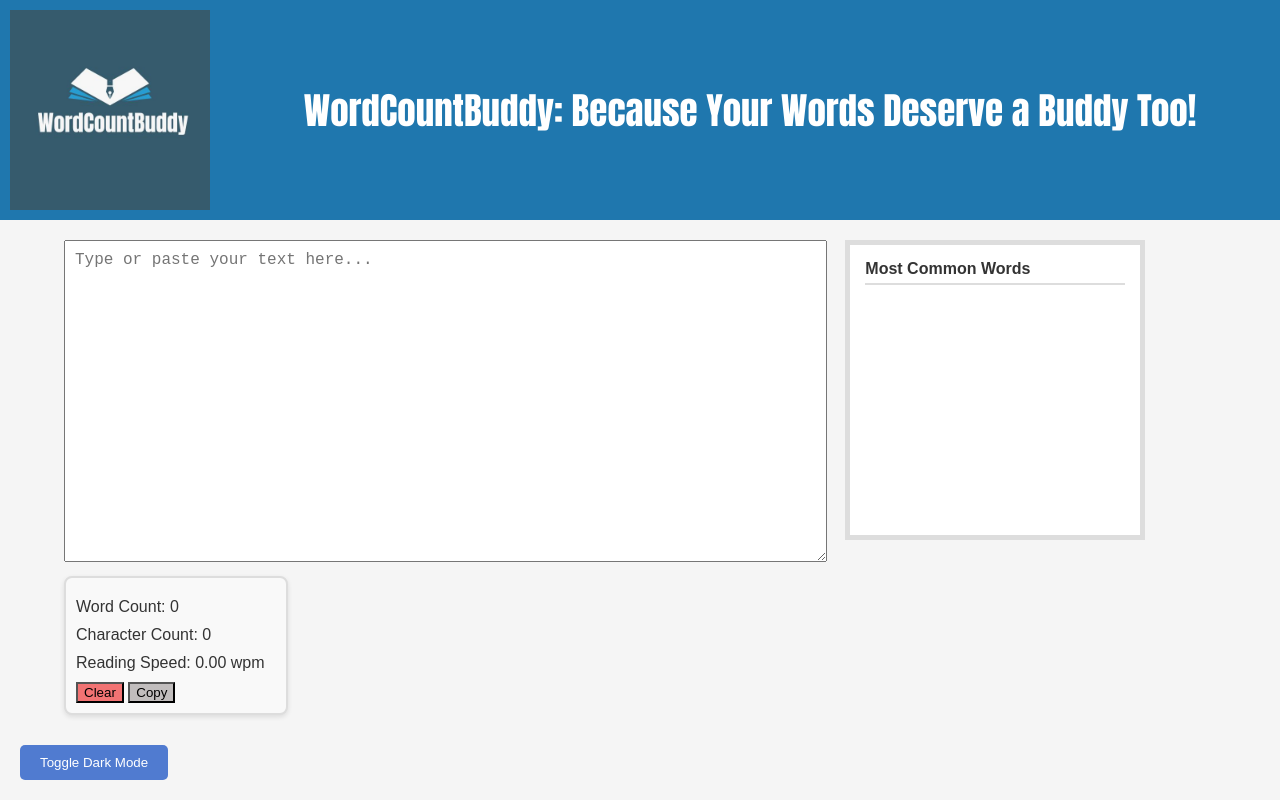
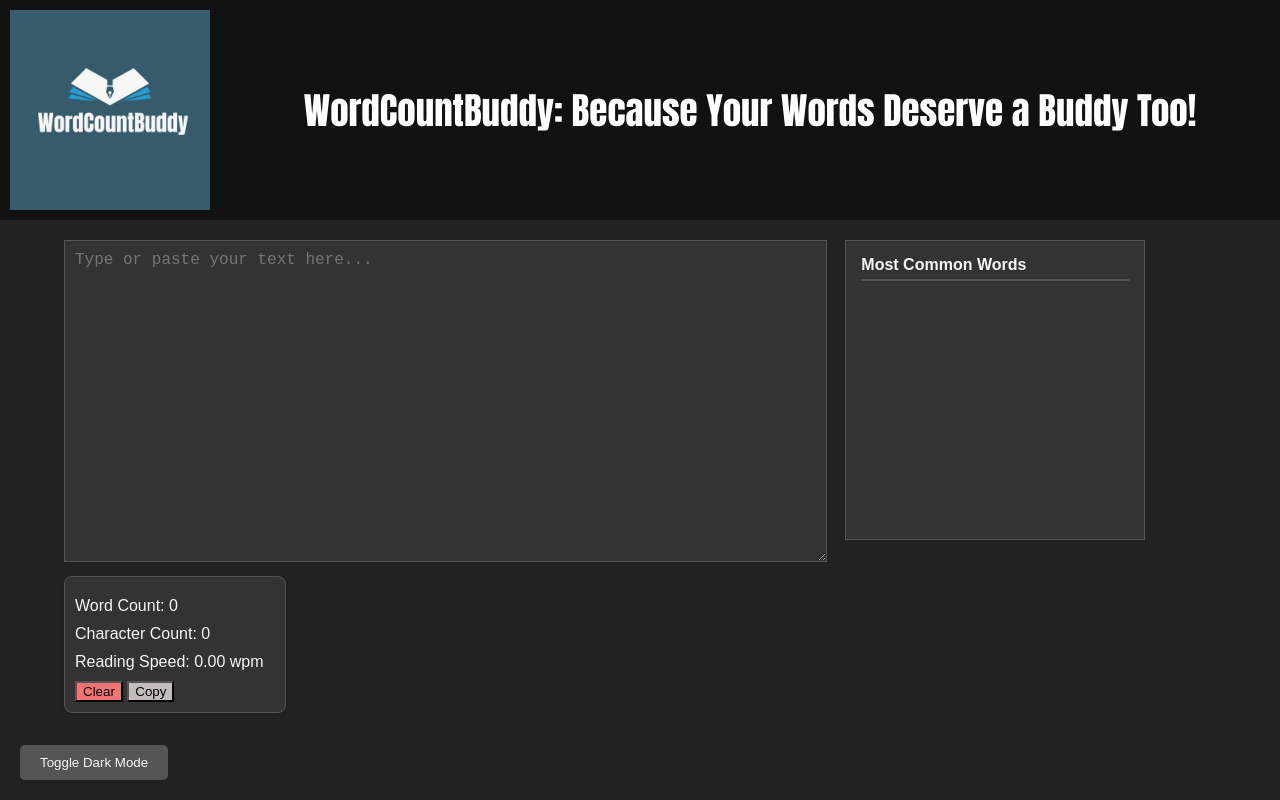
Before and after one commit to RonneeRybakov/WordCountBuddy, a plain HTML site: page index.html in a window 1280 px wide. Both pictures are taken after a click on the button "Toggle Dark Mode". Drawn offline with Linux system fonts and the light colour scheme.

Commit message:
Dark mode added

```diff
--- a/scripts.js
+++ b/scripts.js
@@ -5,8 +5,11 @@ document.addEventListener("DOMContentLoaded", () => {
   const readingSpeedDisplay = document.getElementById("readingSpeed");
   const clearButton = document.getElementById("clearButton");
   const copyButton = document.getElementById("copyButton");
+  const darkModeButton = document.querySelector(".dark-mode-button");
 
   textInput.addEventListener("input", updateCounts);
+
+  darkModeButton.addEventListener("click", toggleDarkMode);
 
   clearButton.addEventListener("click", () => {
     textInput.value = "";
@@ -36,5 +39,9 @@ document.addEventListener("DOMContentLoaded", () => {
     return readingTime.toFixed(2); // reading time in minutes
   }
 
+  function toggleDarkMode() {
+    document.body.classList.toggle("dark-mode");
+  }
+
   updateCounts();
 });
--- a/styles.css
+++ b/styles.css
@@ -157,18 +157,35 @@ header {
 }
 
 .dark-mode-button:hover {
-  background-color: #111d86; /* Button hover color */
+  background-color: #111d86;
 }
 
 /* Dark mode styles */
 .dark-mode {
-  background-color: #333;
+  background-color: #222; /* Dark background for the entire page */
   color: #f5f5f5;
 }
 
+.dark-mode header {
+  background-color: #111;
+}
+
+.dark-mode .text-box textarea {
+  background-color: #333;
+  color: #f5f5f5;
+  border: 1px solid #555;
+}
+
+.dark-mode .counters {
+  background-color: #333;
+  color: #f5f5f5;
+  border: 1px solid #555;
+}
+
 .dark-mode .info-boxes .common-words {
-  background-color: #444;
+  background-color: #333;
   border: 1px solid #555;
+  color: #f5f5f5;
 }
 
 .dark-mode .info-title {
@@ -176,5 +193,6 @@ header {
 }
 
 .dark-mode .dark-mode-button {
-  background-color: #555;
+  background-color: #555; /* Darker background for the dark mode button */
+  color: #f5f5f5; /* Light text color for the button */
 }
```
